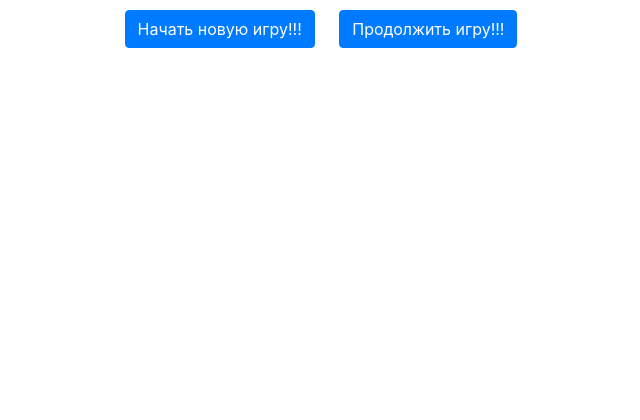
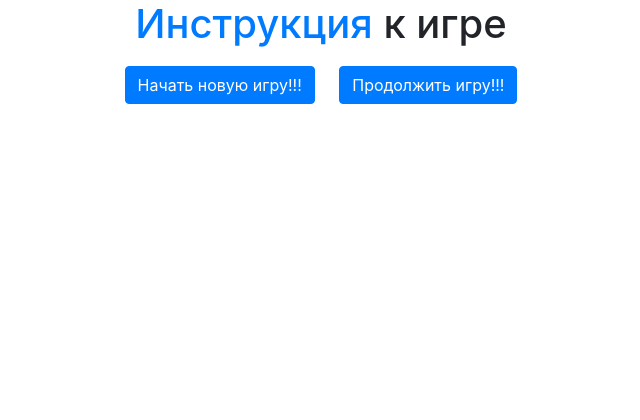
Before and after one commit to t1m4/akinator_project, a Django app: page / in a window 1280 px wide. Shown: the top 420 px of the page, without its empty margins (319-959 px from the left). Before the commit the page ends 48 px from the top, so only its background shows below. Run offline with Django 3.2, Linux system fonts and the light colour scheme; parts of the project's set-up code (start-up, migrations or seed data) failed here and were passed over; some libraries are stand-ins or nearby versions.

Commit message:
Add inctruction for game

```diff
--- a/akinator_api/templates/akinator_api/index.html
+++ b/akinator_api/templates/akinator_api/index.html
@@ -11,6 +11,7 @@
 
 {% block body %}
     <div style=" text-align: center">
+    <h1> <a href="https://t1m4.notion.site/7a03d668b03346c7acfcac3c00ba49cd" target="_blank">Инструкция </a> к игре</h1>
         <button type="link" class="btn btn-primary text-center start-game" style="visibility:visible">
             Начать новую игру!!!
         </button>
```
